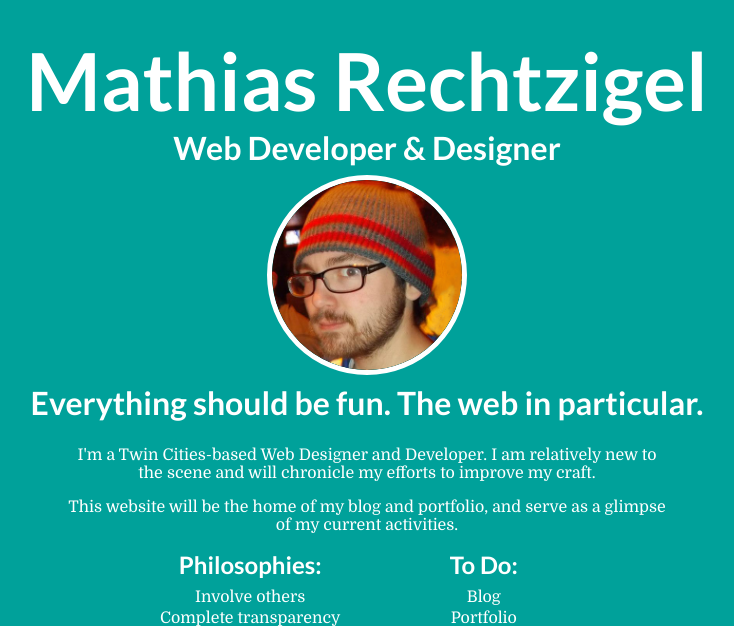
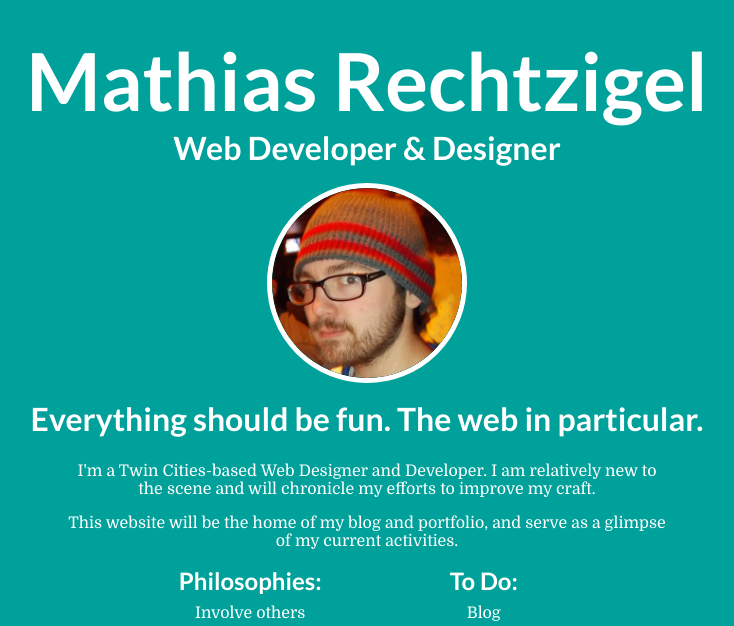
Before and after one commit to MathiasaurusRex/MathiasRechtzigel.com, a PHP site: page / in a window 1280 px wide. Shown: the top 626 px of the page, without its empty margins (273-1007 px from the left). Run offline with PHP 8.4, Linux system fonts and the light colour scheme.

Commit message:
Margin Update

```diff
--- a/site/css/styles.css
+++ b/site/css/styles.css
@@ -208,8 +208,8 @@ section ul li{
 .flip-container {
   	-webkit-perspective:1000;
 	perspective: 1000;
-	margin-top: .5em;
-	margin-bottom: .5em;
+	margin-top: 1em;
+	margin-bottom: 1em;
 }
 /* flip the pane when hovered */
 .flip-container:hover .flipper, .flip-container.hover .flipper {
```
